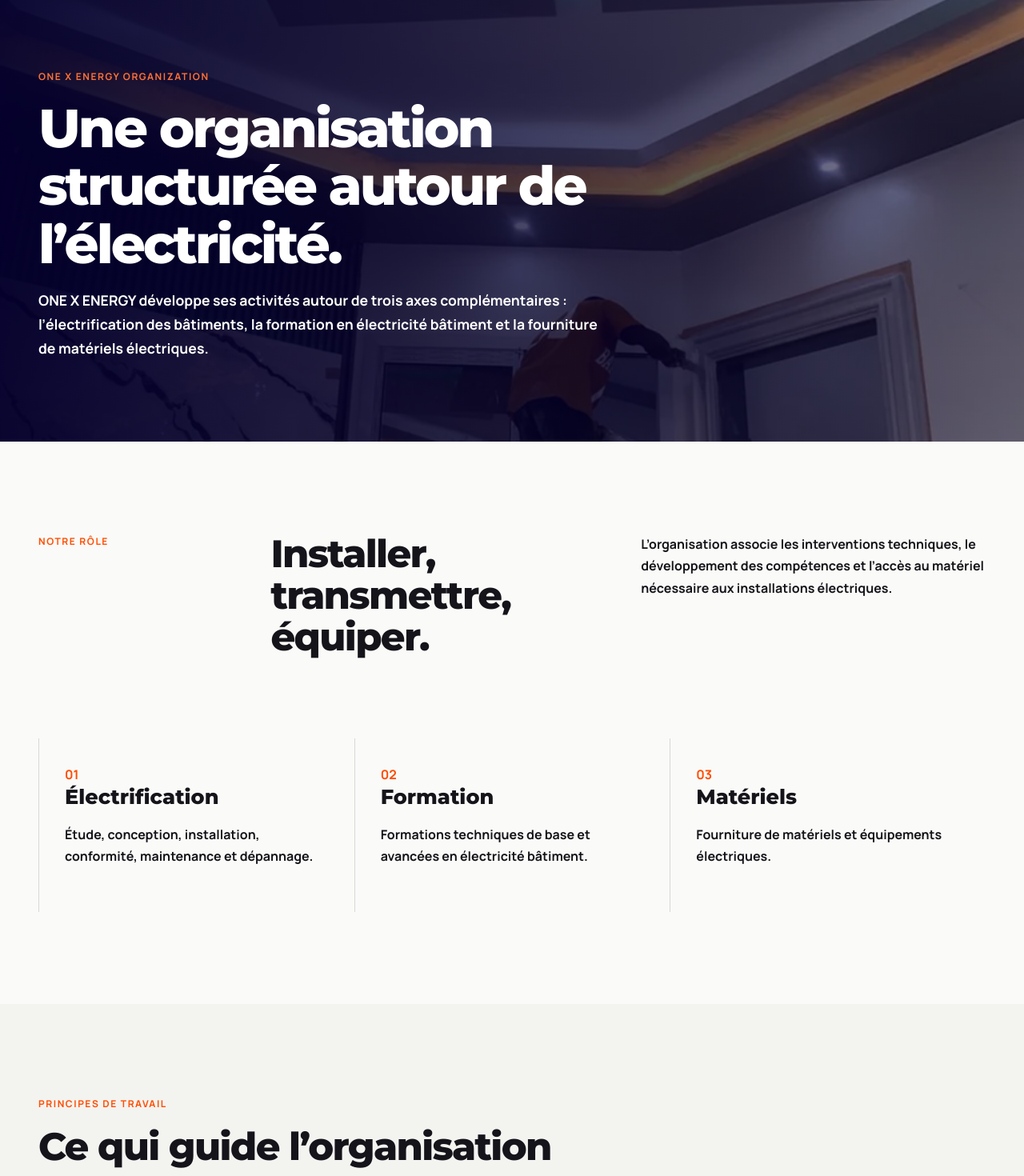
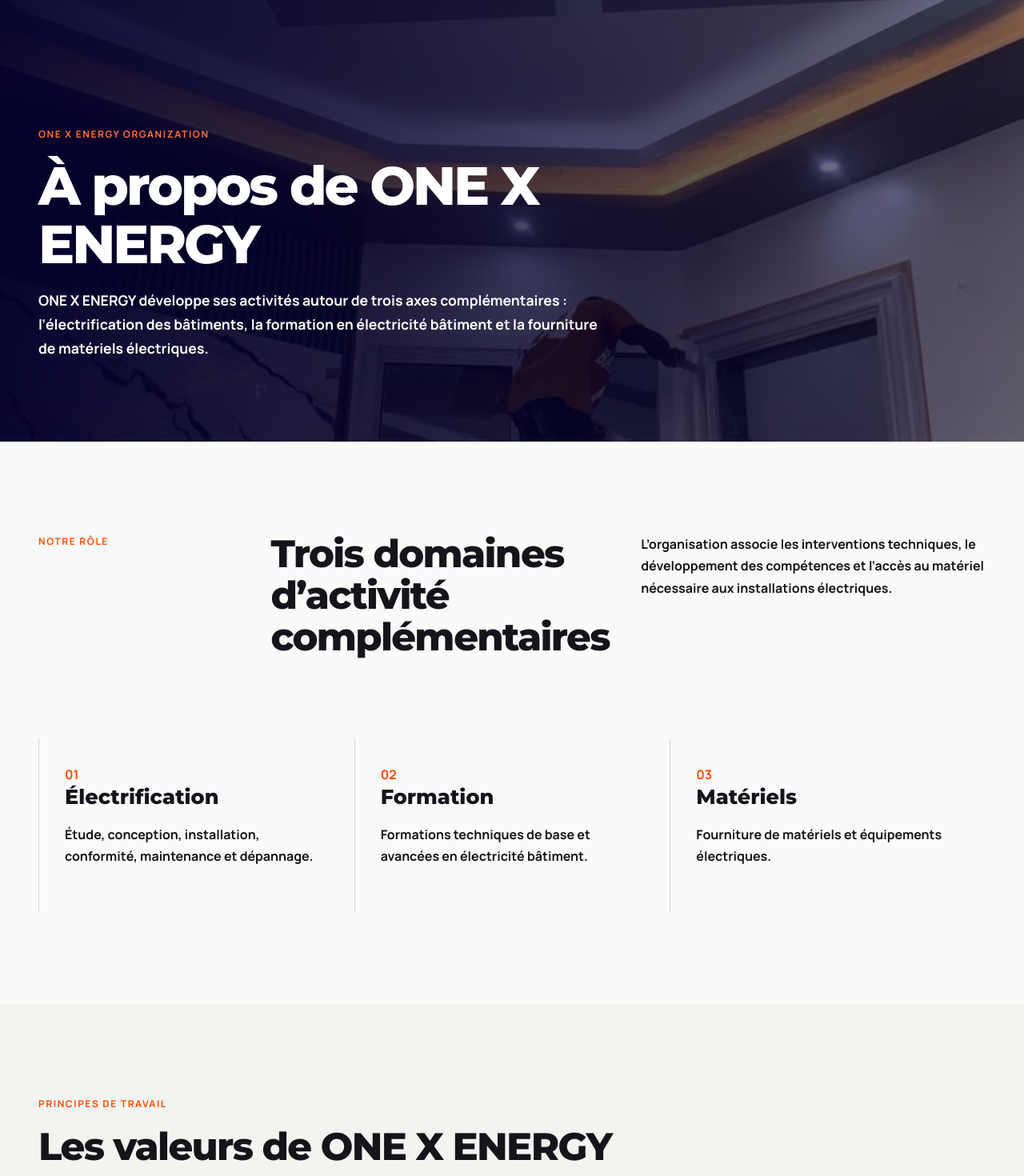
Before and after one commit to AckeemMbuebua/one_x_energy, an Angular app: page /a-propos in a window 1280 px wide. Shown: the part 160-1630 px from the top of the page at 80% size. Built offline with nearby package versions, Linux system fonts and the light colour scheme.

Commit message:
fix: simplify public headings and section titles

```diff
--- a/src/app/features/home/home.component.html
+++ b/src/app/features/home/home.component.html
@@ -127,7 +127,7 @@
     <div class="section-head">
       <div>
         <p class="eyebrow">Sur le terrain</p>
-        <h2>Réalisations documentées</h2>
+        <h2>Nos réalisations</h2>
       </div>
       <a class="text-link" routerLink="/realisations">Voir les réalisations <span>→</span></a>
     </div>
@@ -159,7 +159,7 @@
   <div class="shell values-grid">
     <div>
       <p class="eyebrow light">Nos principes</p>
-      <h2>Une pratique guidée par des principes simples</h2>
+      <h2>Nos valeurs</h2>
     </div>
     <ol>
       <li>
--- a/src/app/features/page/content-page.component.html
+++ b/src/app/features/page/content-page.component.html
@@ -12,7 +12,7 @@
     <section class="section">
       <div class="shell editorial-intro">
         <p class="eyebrow">Nos interventions</p>
-        <h2>De l’étude au suivi de l’installation</h2>
+        <h2>Nos services électriques</h2>
         <p>
           Chaque intervention part du bâtiment et du besoin identifié. Les prestations peuvent
           concerner une installation à créer, à vérifier, à entretenir ou à dépanner.
@@ -28,13 +28,13 @@
         }
       </ol>
     </section>
-    <app-contact-cta title="Un projet ou une installation à examiner ?" />
+    <app-contact-cta title="Un projet électrique ou un besoin d’intervention ?" />
   }
   @case ('formations') {
     <section class="section">
       <div class="shell editorial-intro">
         <p class="eyebrow">Publics concernés</p>
-        <h2>Apprendre ou approfondir la pratique</h2>
+        <h2>À qui s’adressent nos formations ?</h2>
         <p>
           Les formations s’adressent aux jeunes, étudiants, techniciens et professionnels souhaitant
           se spécialiser.
@@ -71,7 +71,7 @@
       <div class="shell materials-page-grid">
         <div>
           <p class="eyebrow">Familles de matériels</p>
-          <h2>Des équipements liés aux installations électriques</h2>
+          <h2>Nos familles de matériels</h2>
           <p>
             Vous recherchez une référence ou un équipement précis ? Contactez ONE X ENERGY pour
             présenter votre besoin.
@@ -94,7 +94,7 @@
     <section class="section">
       <div class="shell editorial-intro">
         <p class="eyebrow">Travaux électriques</p>
-        <h2>Installations et travail de terrain</h2>
+        <h2>Travaux et installations électriques</h2>
         <p>
           Du passage des gaines aux équipements visibles dans les espaces terminés, découvrez
           différentes étapes du travail électrique.
@@ -147,7 +147,7 @@
     <section class="section">
       <div class="shell about-lead">
         <p class="eyebrow">Notre rôle</p>
-        <h2>Installer, transmettre, équiper.</h2>
+        <h2>Trois domaines d’activité complémentaires</h2>
         <p>
           L’organisation associe les interventions techniques, le développement des compétences et
           l’accès au matériel nécessaire aux installations électriques.
@@ -175,7 +175,7 @@
     <section class="section values-light">
       <div class="shell">
         <p class="eyebrow">Principes de travail</p>
-        <h2>Ce qui guide l’organisation</h2>
+        <h2>Les valeurs de ONE X ENERGY</h2>
         <ol>
           @for (value of values; track value; let i = $index) {
             <li>
@@ -193,7 +193,7 @@
       <div class="shell contact-grid">
         <div>
           <p class="eyebrow">Contact direct</p>
-          <h2>Choisissez le canal adapté</h2>
+          <h2>Contactez-nous directement</h2>
           <p>
             Précisez si votre demande concerne une installation, une formation ou du matériel
             électrique.
--- a/src/app/features/page/page-data.ts
+++ b/src/app/features/page/page-data.ts
@@ -16,7 +16,7 @@
     title: 'Services électriques | ONE X ENERGY',
     meta: 'Découvrez les services ONE X ENERGY : étude, conception, installation, mise en conformité, maintenance et dépannage électriques.',
     eyebrow: 'Électrification des bâtiments',
-    heading: 'Des installations électriques étudiées, réalisées et entretenues.',
+    heading: 'Électrification des bâtiments',
     intro:
       'ONE X ENERGY intervient sur les installations électriques domestiques et commerciales : étude, conception, réalisation, mise en conformité, maintenance et dépannage.',
     image: 'assets/images/work-detail.webp',
@@ -27,7 +27,7 @@
     title: 'Formation en électricité bâtiment | ONE X ENERGY',
     meta: 'ONE X ENERGY propose des formations techniques de base et avancées en électricité bâtiment pour jeunes, étudiants, techniciens et professionnels.',
     eyebrow: 'Formation en électricité bâtiment',
-    heading: 'Développer des compétences techniques en électricité bâtiment.',
+    heading: 'Formation en électricité bâtiment',
     intro:
       'ONE X ENERGY propose des formations techniques de base et avancées à différents profils souhaitant apprendre ou approfondir l’électricité bâtiment.',
     image: 'assets/images/switch-wiring.webp',
@@ -38,7 +38,7 @@
     title: 'Matériels électriques | ONE X ENERGY',
     meta: 'ONE X ENERGY distribue des câbles, interrupteurs, disjoncteurs, luminaires, tableaux et autres matériels électriques.',
     eyebrow: 'Matériels électriques',
-    heading: 'Les équipements essentiels pour vos installations.',
+    heading: 'Matériels et équipements électriques',
     intro:
       'ONE X ENERGY distribue différents matériels et équipements utilisés dans les installations électriques.',
     image: 'assets/images/switch-wiring.webp',
@@ -49,7 +49,7 @@
     title: 'Réalisations | ONE X ENERGY',
     meta: 'Découvrez les réalisations et interventions présentées par ONE X ENERGY.',
     eyebrow: 'Réalisations',
-    heading: 'Le travail se montre sur le terrain.',
+    heading: 'Nos réalisations',
     intro:
       'Découvrez une sélection d’installations électriques et d’interventions réalisées sur le terrain.',
     image: 'assets/images/maison.jpeg',
@@ -60,7 +60,7 @@
     title: 'À propos | ONE X ENERGY',
     meta: 'Découvrez ONE X ENERGY Organization et ses trois domaines : électrification, formation et matériels électriques.',
     eyebrow: 'ONE X ENERGY Organization',
-    heading: 'Une organisation structurée autour de l’électricité.',
+    heading: 'À propos de ONE X ENERGY',
     intro:
       'ONE X ENERGY développe ses activités autour de trois axes complémentaires : l’électrification des bâtiments, la formation en électricité bâtiment et la fourniture de matériels électriques.',
     image: 'assets/images/interior-lighting.webp',
```
